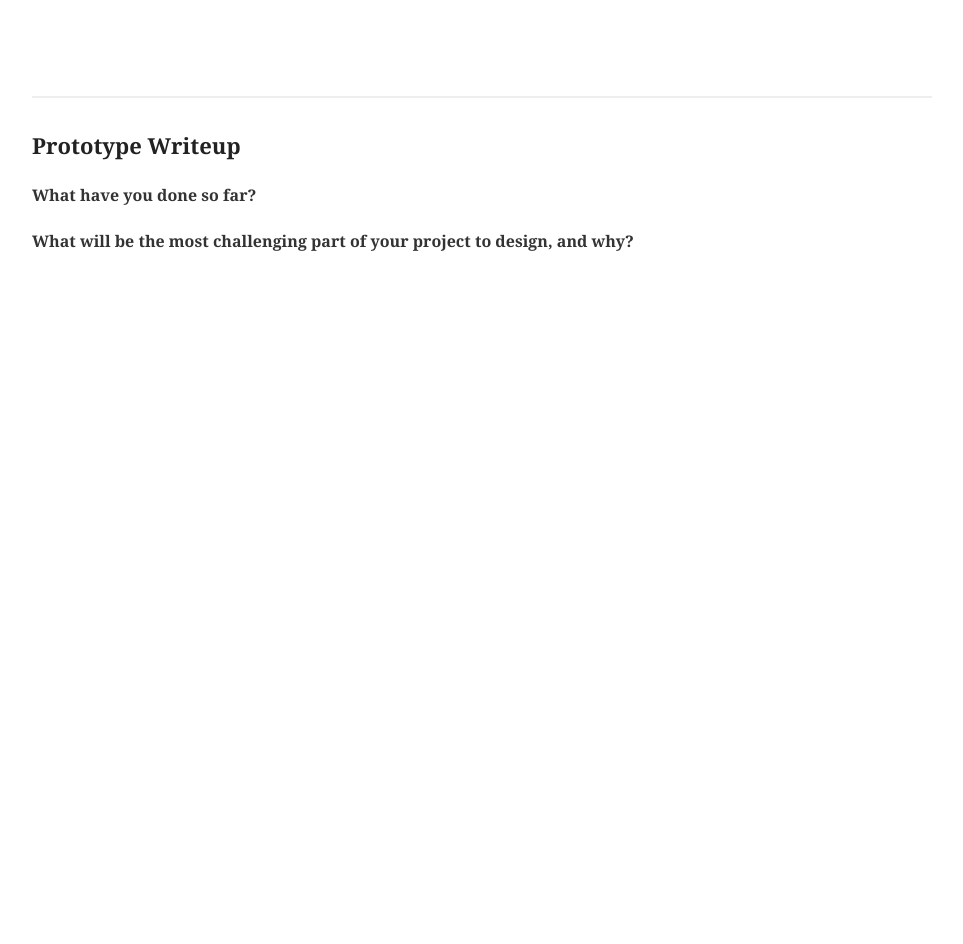
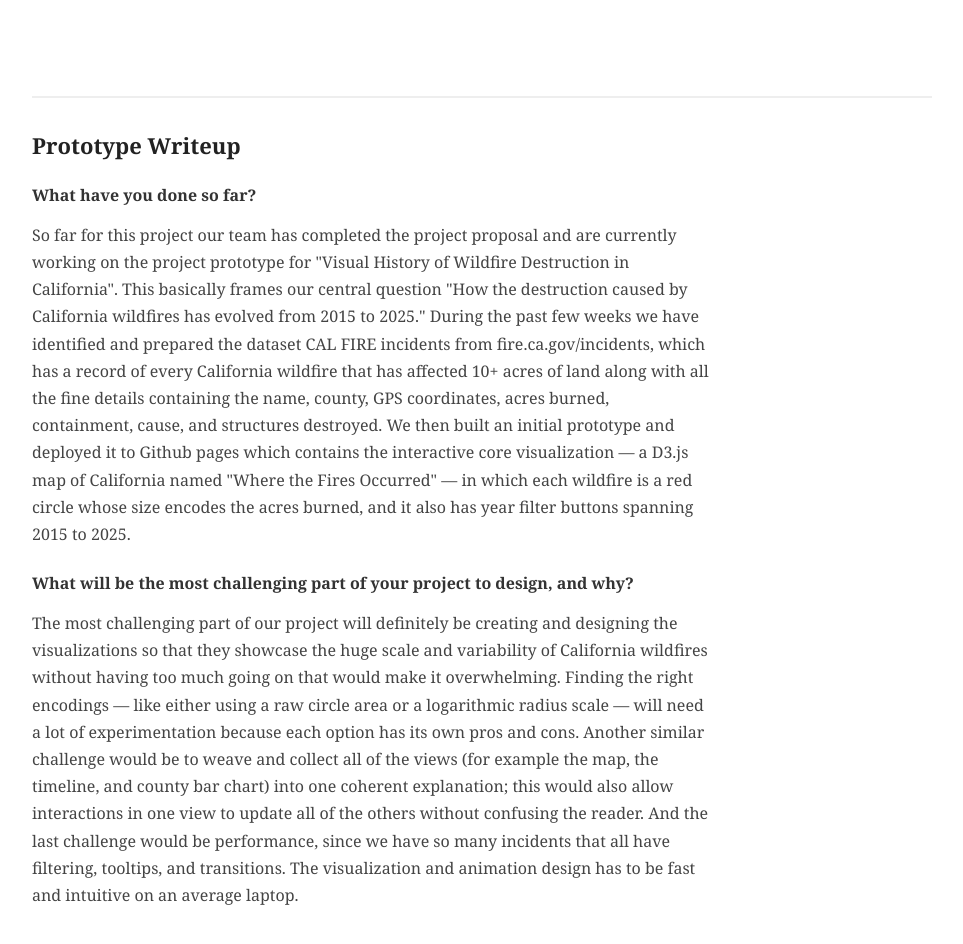
Before and after one commit to sohan-shingade/DSC106_Final_Project, a plain HTML site: page index.html in a window 1280 px wide. Shown: the part 1400-2344 px from the top of the page, without its empty margins (158-1121 px from the left). Before the commit the page ends 1700 px from the top, so only its background shows below. Drawn offline with nearby package versions, Linux system fonts and the light colour scheme; no server answers.

Commit message:
Add writeup answers for prototype questions

```diff
--- a/index.html
+++ b/index.html
@@ -80,8 +80,14 @@
   <h2>Prototype Writeup</h2>
 
   <h3>What have you done so far?</h3>
+  <p>
+    So far for this project our team has completed the project proposal and are currently working on the project prototype for "Visual History of Wildfire Destruction in California". This basically frames our central question "How the destruction caused by California wildfires has evolved from 2015 to 2025." During the past few weeks we have identified and prepared the dataset CAL FIRE incidents from fire.ca.gov/incidents, which has a record of every California wildfire that has affected 10+ acres of land along with all the fine details containing the name, county, GPS coordinates, acres burned, containment, cause, and structures destroyed. We then built an initial prototype and deployed it to Github pages which contains the interactive core visualization — a D3.js map of California named "Where the Fires Occurred" — in which each wildfire is a red circle whose size encodes the acres burned, and it also has year filter buttons spanning 2015 to 2025.
+  </p>
 
   <h3>What will be the most challenging part of your project to design, and why?</h3>
+  <p>
+    The most challenging part of our project will definitely be creating and designing the visualizations so that they showcase the huge scale and variability of California wildfires without having too much going on that would make it overwhelming. Finding the right encodings — like either using a raw circle area or a logarithmic radius scale — will need a lot of experimentation because each option has its own pros and cons. Another similar challenge would be to weave and collect all of the views (for example the map, the timeline, and county bar chart) into one coherent explanation; this would also allow interactions in one view to update all of the others without confusing the reader. And the last challenge would be performance, since we have so many incidents that all have filtering, tooltips, and transitions. The visualization and animation design has to be fast and intuitive on an average laptop.
+  </p>
 
 </div>
 
```
